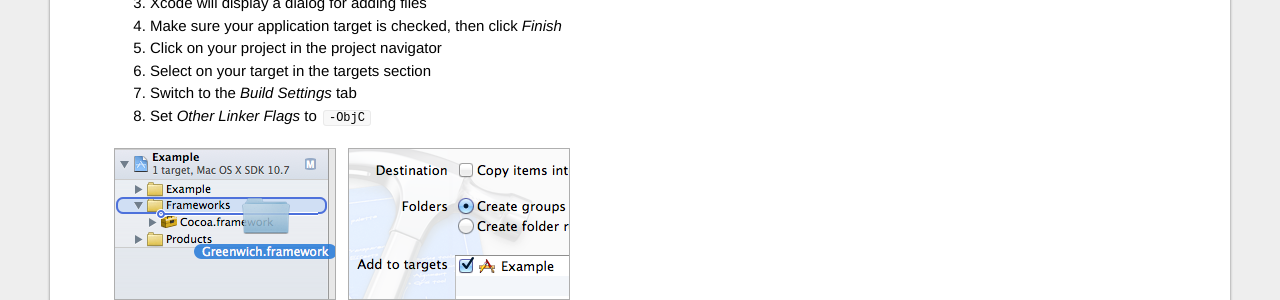
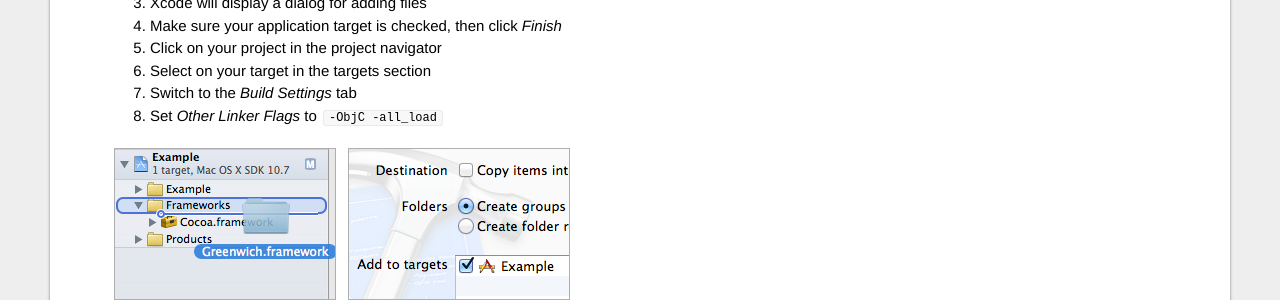
Before and after one commit to fadingred/fadingred.github.com, a Jekyll site: the page built from greenwich/setup/index.markdown, in a window 1280 px wide and 900 px high, scrolled down 1354 px. Shown: the part 149-449 px from the top of the window. Built offline with Jekyll 4.4.1, drawn with Linux system fonts in a browser that asks for light colours; nearby versions of some CDN libraries; Markdown is read by kramdown in place of the engine named in the settings.

Commit message:
Xcode seems to need the -all_load again.

```diff
--- a/greenwich/setup/index.markdown
+++ b/greenwich/setup/index.markdown
@@ -129,7 +129,7 @@
 <div class="ios-specific"></div>
 
   {{ framework_shared_steps }}
-  1. Set _Other Linker Flags_ to `-ObjC`
+  1. Set _Other Linker Flags_ to `-ObjC -all_load`
 
 <div class="ios-specific"></div>
 
```
